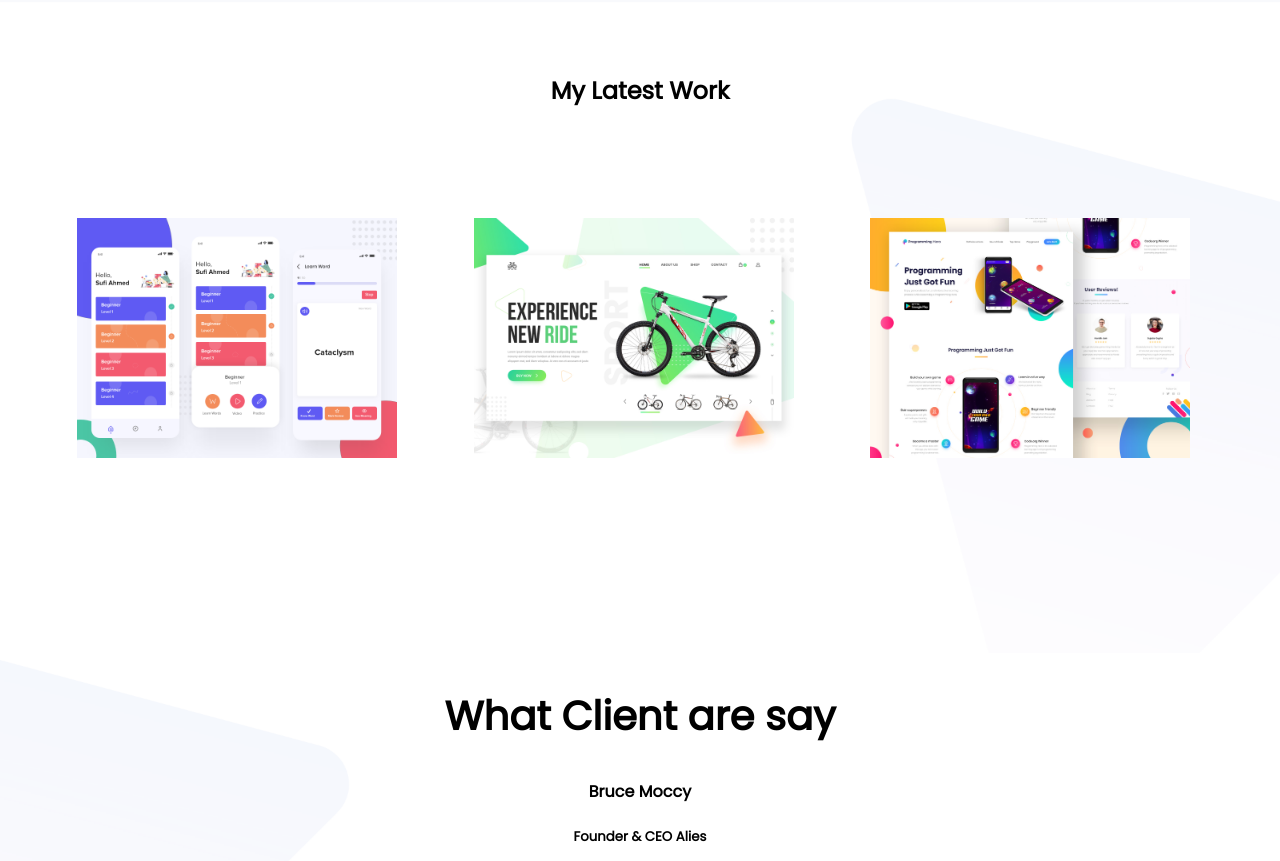
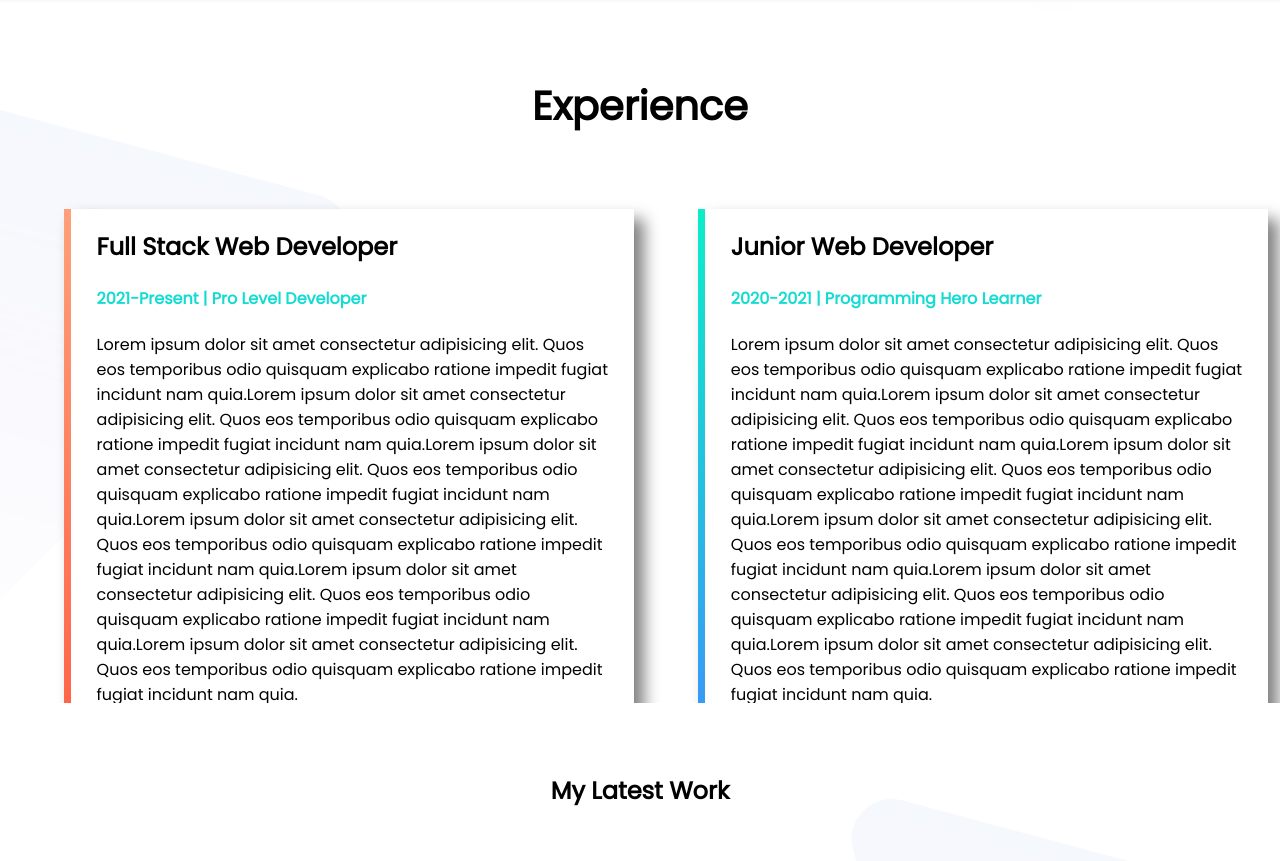
Before and after one commit to abdulhadicse/personal-portfolio, a plain HTML site: page index.html in a window 1280 px wide. Shown: the part 1597-2458 px from the top of the page. Drawn offline with Linux system fonts and the light colour scheme.

Commit message:
first code

```diff
--- a/index.html
+++ b/index.html
@@ -49,6 +49,30 @@
     </div>
 
     <!-- Biography Section End -->
+
+    <!-- Experience Section Start -->
+
+    <div class="experience_section">
+        <h2 id="ex_sec">Experience</h2>
+
+        <div class="experience_section_left" id="full_stack">
+            <h2>Full Stack Web Developer</h2>
+            <h4 class="name_highlights">2021-Present | Pro Level Developer</h4>
+            <p>Lorem ipsum dolor sit amet consectetur adipisicing elit. Quos eos temporibus odio quisquam explicabo ratione impedit fugiat incidunt nam quia.Lorem ipsum dolor sit amet consectetur adipisicing elit. Quos eos temporibus odio quisquam explicabo ratione impedit fugiat incidunt nam quia.Lorem ipsum dolor sit amet consectetur adipisicing elit. Quos eos temporibus odio quisquam explicabo ratione impedit fugiat incidunt nam quia.Lorem ipsum dolor sit amet consectetur adipisicing elit. Quos eos temporibus odio quisquam explicabo ratione impedit fugiat incidunt nam quia.Lorem ipsum dolor sit amet consectetur adipisicing elit. Quos eos temporibus odio quisquam explicabo ratione impedit fugiat incidunt nam quia.Lorem ipsum dolor sit amet consectetur adipisicing elit. Quos eos temporibus odio quisquam explicabo ratione impedit fugiat incidunt nam quia.</p>
+
+        </div>
+
+        <div class="experience_section_right" id="junior_stack">
+            <h2>Junior Web Developer</h2>
+            <h4 class="name_highlights">2020-2021 | Programming Hero Learner</h4>
+            <p>Lorem ipsum dolor sit amet consectetur adipisicing elit. Quos eos temporibus odio quisquam explicabo ratione impedit fugiat incidunt nam quia.Lorem ipsum dolor sit amet consectetur adipisicing elit. Quos eos temporibus odio quisquam explicabo ratione impedit fugiat incidunt nam quia.Lorem ipsum dolor sit amet consectetur adipisicing elit. Quos eos temporibus odio quisquam explicabo ratione impedit fugiat incidunt nam quia.Lorem ipsum dolor sit amet consectetur adipisicing elit. Quos eos temporibus odio quisquam explicabo ratione impedit fugiat incidunt nam quia.Lorem ipsum dolor sit amet consectetur adipisicing elit. Quos eos temporibus odio quisquam explicabo ratione impedit fugiat incidunt nam quia.Lorem ipsum dolor sit amet consectetur adipisicing elit. Quos eos temporibus odio quisquam explicabo ratione impedit fugiat incidunt nam quia.</p>
+        </div>
+
+    </div>
+
+    <!-- Experience Section End -->
+
+
 
     <!-- Latest Work Section Start -->
 
--- a/style.css
+++ b/style.css
@@ -94,6 +94,55 @@ body{
     text-align: justify;
 }
 /* Biography Section CSS End */
+
+/* Experience Section CSS Start */
+
+.name_highlights{
+    color:#15DCD2;
+}
+
+.experience_section_left, .experience_section_right{
+    width: 40%;
+    margin-left: 5%;
+    padding-left: 2%;
+    padding-right: 2%;
+    float: left;
+}
+
+.experience_section_left, .experience_section_right{
+    box-shadow: 10px 10px 15px gray;
+    background-color: white;
+}
+
+.experience_section{
+    background-image: url("assets/img/footer-bg.png");
+    background-repeat: no-repeat;
+    background-position: center;
+    background-size: cover;
+    height: 700px;
+    overflow: hidden;
+}
+
+#full_stack{
+    border-left: 7px solid;
+    border-image: linear-gradient(180deg, lightSalmon,tomato);
+    border-image-slice: 1;
+}
+
+#junior_stack{
+    border-left: 7px dashed;
+    border-image: linear-gradient(180deg, #0CEDC8, #3A97F7);
+    border-image-slice: 1;
+}
+
+.experience_section #ex_sec{
+    text-align: center;
+    font-size: 40px;
+    padding: 40px 0px;
+}
+
+
+/* Experience Section CSS End */
 
 
 /* Latest Work Section CSS Start */
```
